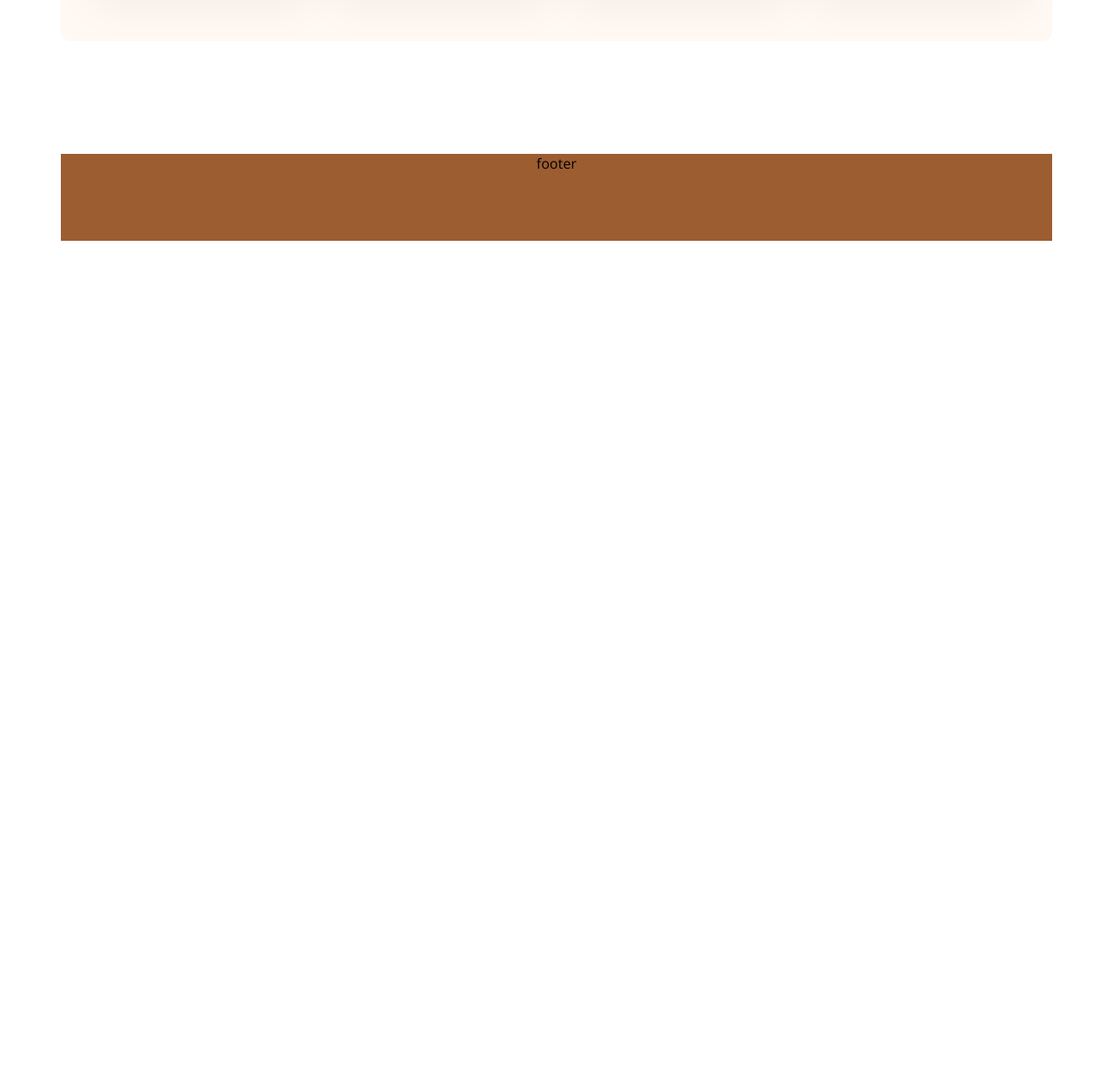
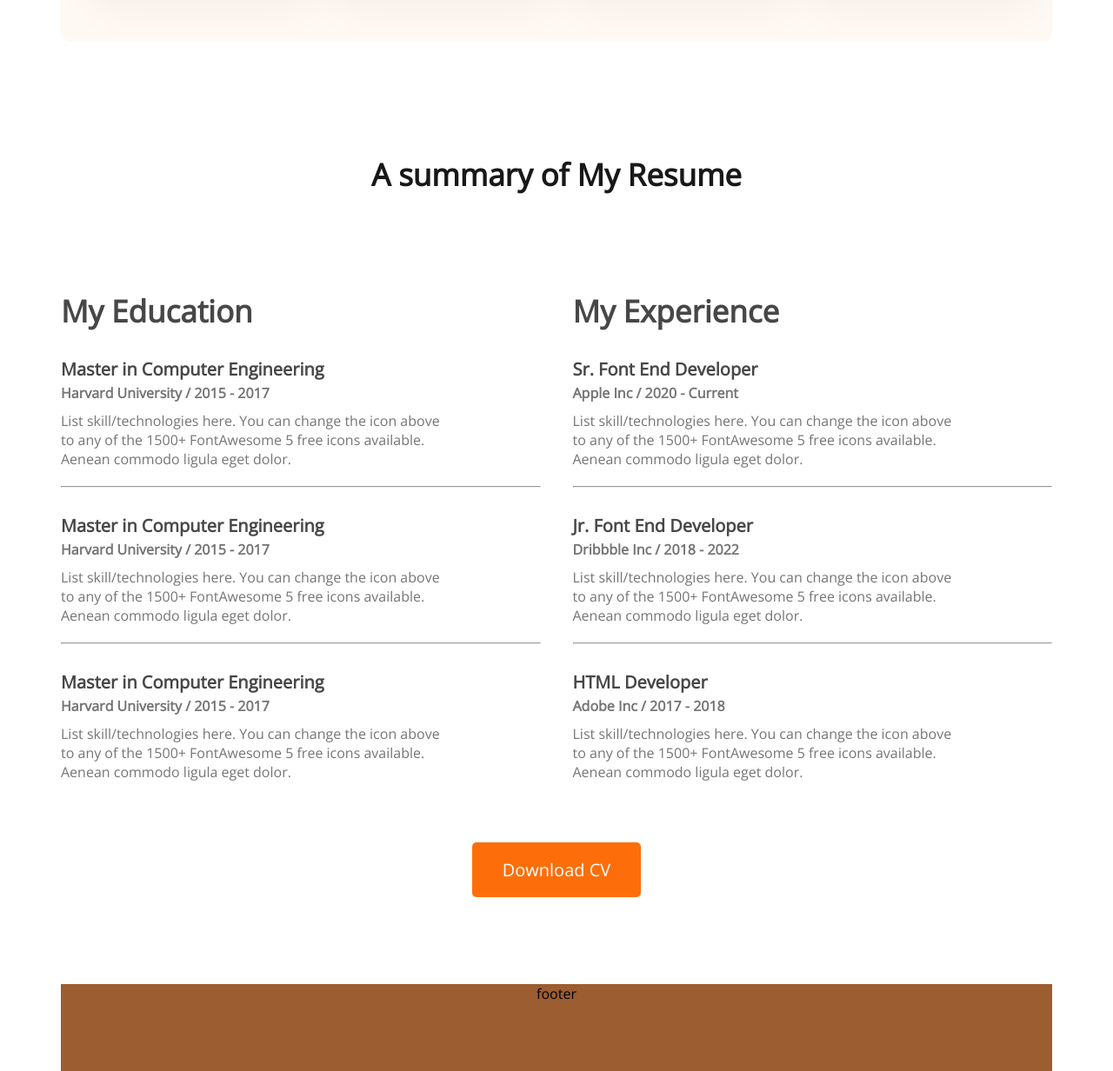
Before and after one commit to Rubayet-hasan-yasin/developer-porttfolio, a plain HTML site: page index.html in a window 1280 px wide. Shown: the part 2074-3306 px from the top of the page at 87% size. Before the commit the page ends 2351 px from the top, so only its background shows below. Drawn offline with nearby package versions, Linux system fonts and the light colour scheme.

Commit message:
A summary of My Resume

```diff
--- a/css/style.css
+++ b/css/style.css
@@ -195,9 +195,60 @@ main {
 
 
 
+/* A summary of My Resume  */
 
+.resume-title{
+    color: #181818;
+    font-weight: 700;
+    font-size: 35px;
+    text-align: center;
+    margin-bottom: 110px;
+}
 
+.resume-section{
+    display: flex;
+    gap: 37px;
+}
 
+.resume-details > h2{
+    color: #474747;
+    font-size: 35px;
+    margin-bottom: 20px;
+    font-weight: 700;
+}
+
+.details h2{
+    color: #474747;
+    font-size: 20px;
+    font-weight: 700;
+    margin-top: 30px;
+
+}
+.details h3{
+    color: #757575;
+    font-size: 16px;
+    font-weight: 600;
+    margin-top: 3px;
+
+}
+.details p{
+    color: #757575;
+    margin-top: 10px;
+    padding-right: 100px;
+    margin-bottom: 20px;
+
+}
+
+.resume-underline{
+    color: #1900ff;
+
+    overflow: visible;
+}
+
+.resume-button{
+    text-align: center;
+    margin-top: 50px;
+}
 
 
 
--- a/index.html
+++ b/index.html
@@ -117,6 +117,75 @@
                 </div>
 
             </div>
+        </section>
+
+        <!-- A summary of My Resume -->
+
+        <section class="resume">
+            <h2 class="resume-title">A summary of My Resume</h2>
+            <div class="resume-section">
+                <!-- 1ST -->
+                <div class="resume-details">
+                    <h2>My Education</h2>
+                    <div class="details">
+                        <h2>Master in Computer Engineering</h2>
+                        <h3>Harvard University / 2015 - 2017</h3>
+                        <p>List skill/technologies here. You can change the icon above
+                            to any of the 1500+ FontAwesome 5 free icons available. Aenean commodo ligula eget dolor.</p>
+                    </div>
+                    <hr class="resume-underline">
+                    <div class="details">
+                        <h2>Master in Computer Engineering</h2>
+                        <h3>Harvard University / 2015 - 2017</h3>
+                        <p>List skill/technologies here. You can change the icon above
+                            to any of the 1500+ FontAwesome 5 free icons available. Aenean commodo ligula eget dolor.</p>
+
+                    </div>
+                    <hr class="resume-underline">
+                    <div class="details">
+                        <h2>Master in Computer Engineering</h2>
+                        <h3>Harvard University / 2015 - 2017</h3>
+                        <p>List skill/technologies here. You can change the icon above
+                            to any of the 1500+ FontAwesome 5 free icons available. Aenean commodo ligula eget dolor.</p>
+                    </div>
+
+
+                </div>
+                <!-- 2nd -->
+                <div class="resume-details">
+                    <h2>My Experience</h2>
+                    <div class="details">
+                        <h2>Sr. Font End Developer</h2>
+                        <h3>Apple Inc / 2020 - Current</h3>
+                        <p>List skill/technologies here. You can change the icon above
+                            to any of the 1500+ FontAwesome 5 free icons available. Aenean commodo ligula eget dolor.</p>
+                    </div>
+                    <hr class="resume-underline">
+                    <div class="details">
+                        <h2>Jr. Font End Developer</h2>
+                        <h3>Dribbble Inc / 2018 - 2022</h3>
+                        <p>List skill/technologies here. You can change the icon above
+                            to any of the 1500+ FontAwesome 5 free icons available. Aenean commodo ligula eget dolor.</p>
+
+
+                    </div>
+                    <hr class="resume-underline">
+                    <div class="details">
+                        <h2>HTML Developer</h2>
+                        <h3>Adobe Inc / 2017 - 2018</h3>
+                        <p>List skill/technologies here. You can change the icon above
+                            to any of the 1500+ FontAwesome 5 free icons available. Aenean commodo ligula eget dolor.</p>
+                    </div>
+
+                </div>
+
+            </div>
+            <div class="resume-button">
+                <button class="button">Download CV</button>
+            </div>
+
+
+
 
         </section>
 
```
